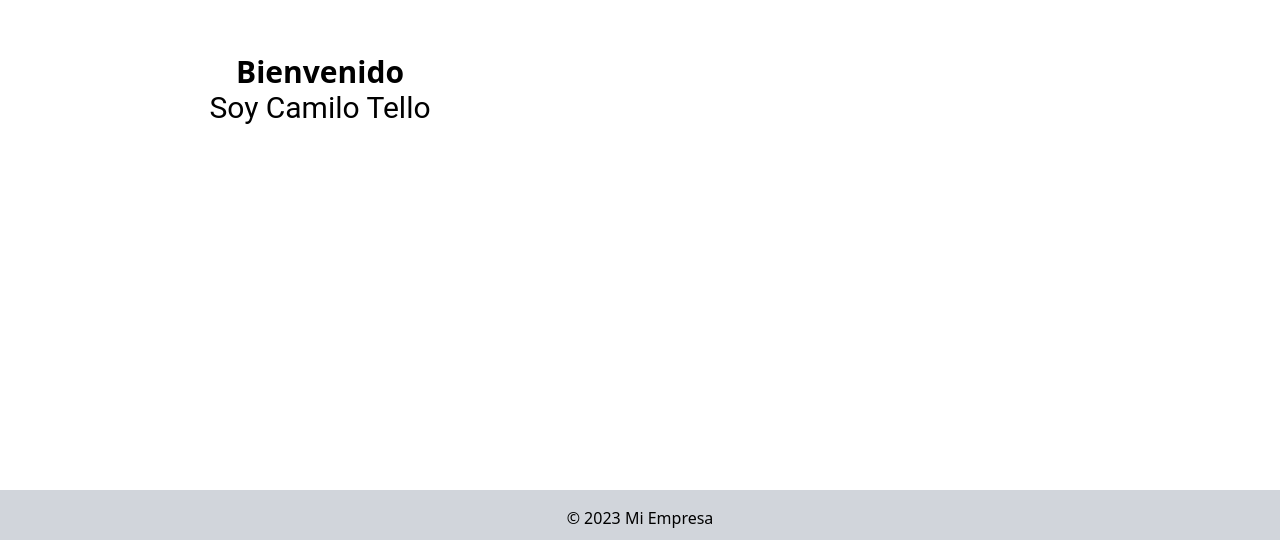
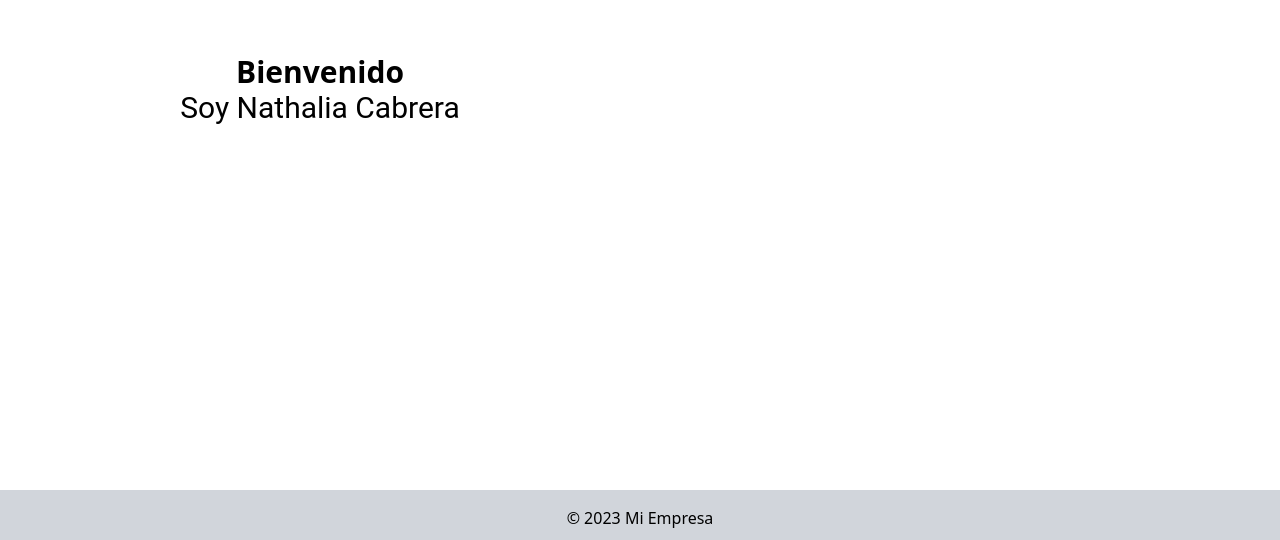
Before and after one commit to ncrevelo/interfaces, a React (Vite) app: page / in a window 1280 px wide. Shown: the part 1170-1710 px from the top of the page. Built offline with nearby package versions, Linux system fonts and the light colour scheme.

Commit message:
Update App.jsx

```diff
--- a/src/App.jsx
+++ b/src/App.jsx
@@ -28,7 +28,7 @@ export default function App() {
           <section className="bg-white py-4 flex items-center justify-center h-screen">
             <section>
               <h2 className=" text-center text-3xl font-bold flex-col order-start" >Bienvenido</h2>
-              <h3 className=" flex flex-col order-2text-center justify-center font-oswald text-3xl">Soy Camilo Tello</h3>
+              <h3 className=" flex flex-col order-2text-center justify-center font-oswald text-3xl">Soy Nathalia Cabrera</h3>
               </section>
           </section>
           <section className="bg-white"></section>
```
